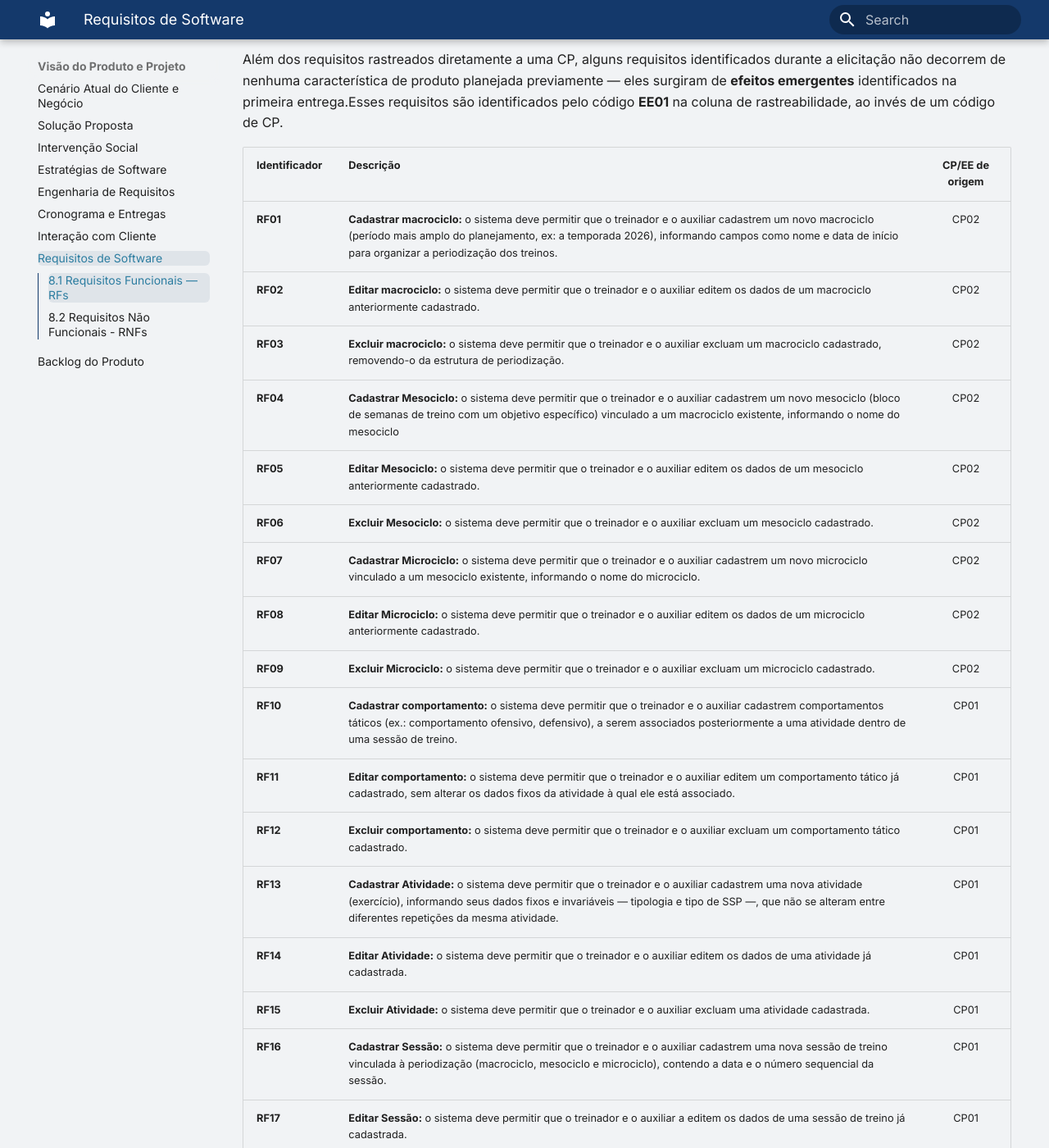
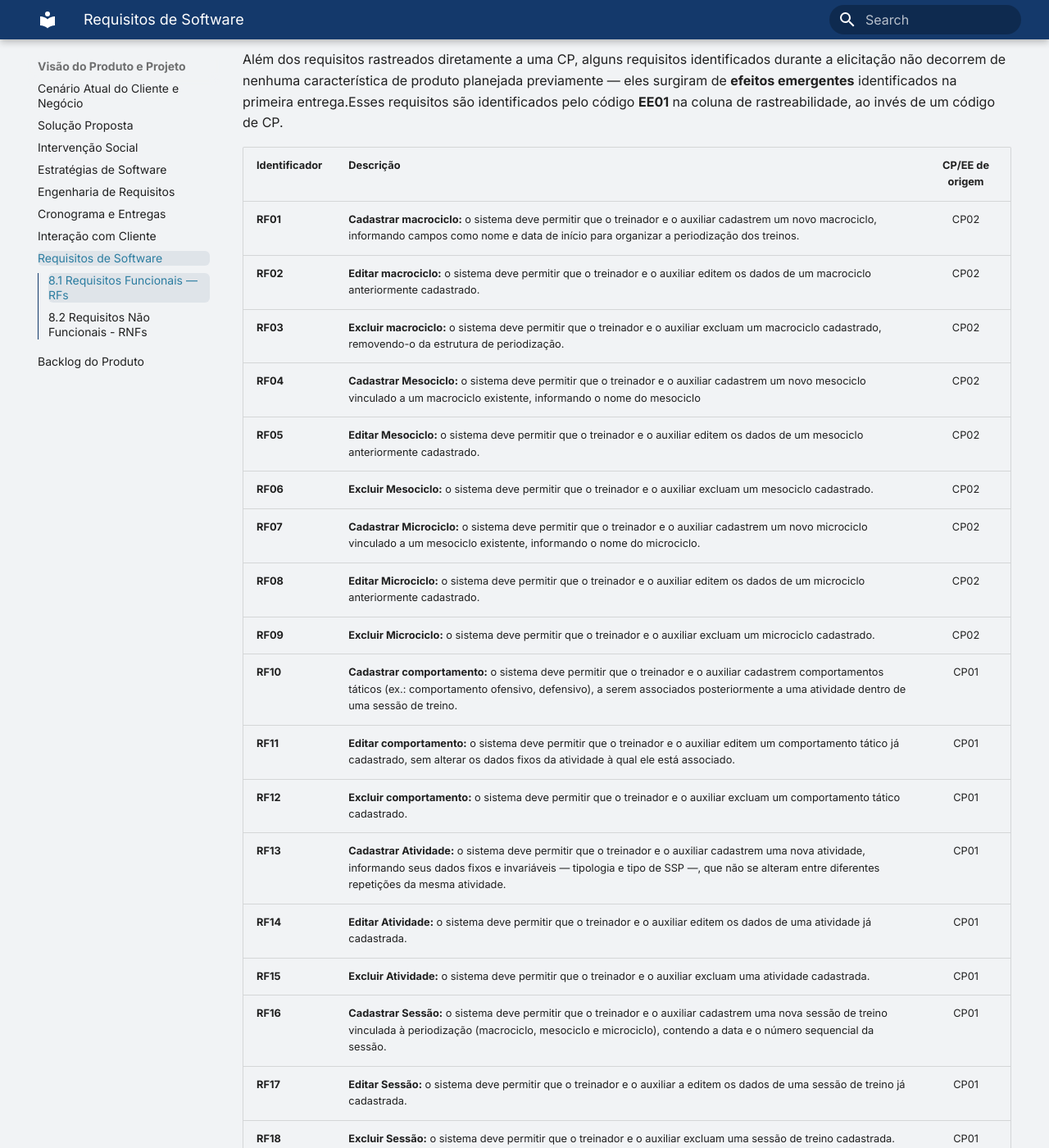
Before and after one commit to mdsreq-fga-unb/REQ-2026.2-T01-FutBoard, an MkDocs documentation site: the page built from docs/visao-produto/Requisitos-de-Software.md, in a window 1280 px wide and 1400 px high, scrolled down 487 px. Shown: the whole window at 82% size. Built offline with MkDocs 1.6.1 and Material for MkDocs 9.7.7, drawn with Linux system fonts in a browser that asks for light colours; some of the changed text lies outside the part shown.

Commit message:
docs: corrige erros de escrita nos RF32 e RF33

```diff
--- a/docs/visao-produto/Requisitos-de-Software.md
+++ b/docs/visao-produto/Requisitos-de-Software.md
@@ -14,10 +14,10 @@
 
 | Identificador | Descrição                                                                                                                                                                                                                                                                                                                                                                                          | CP/EE de origem |
 | :--- |:---------------------------------------------------------------------------------------------------------------------------------------------------------------------------------------------------------------------------------------------------------------------------------------------------------------------------------------------------------------------------------------------------|:---------------:|
-| **RF01** | **Cadastrar macrociclo:** o sistema deve permitir que o treinador e o auxiliar cadastrem um novo macrociclo (período mais amplo do planejamento, ex: a temporada 2026), informando campos como nome e data de início para organizar a periodização dos treinos.                                                                                                                                    |      CP02       |
+| **RF01** | **Cadastrar macrociclo:** o sistema deve permitir que o treinador e o auxiliar cadastrem um novo macrociclo, informando campos como nome e data de início para organizar a periodização dos treinos.                                                                                                                                                                                               |      CP02       |
 | **RF02** | **Editar macrociclo:** o sistema deve permitir que o treinador e o auxiliar editem os dados de um macrociclo anteriormente cadastrado.                                                                                                                                                                                                                                                             |      CP02       |
 | **RF03** | **Excluir macrociclo:** o sistema deve permitir que o treinador e o auxiliar excluam um macrociclo cadastrado, removendo-o da estrutura de periodização.                                                                                                                                                                                                                                           |      CP02       |
-| **RF04** | **Cadastrar Mesociclo:** o sistema deve permitir que o treinador e o auxiliar cadastrem um novo mesociclo (bloco de semanas de treino com um objetivo específico) vinculado a um macrociclo existente, informando o nome do mesociclo                                                                                                                                                              |      CP02       |
+| **RF04** | **Cadastrar Mesociclo:** o sistema deve permitir que o treinador e o auxiliar cadastrem um novo mesociclo vinculado a um macrociclo existente, informando o nome do mesociclo                                                                                                                                                                                                                      |      CP02       |
 | **RF05** | **Editar Mesociclo:**  o sistema deve permitir que o treinador e o auxiliar editem os dados de um mesociclo anteriormente cadastrado.                                                                                                                                                                                                                                                              |      CP02       |
 | **RF06** | **Excluir Mesociclo:** o sistema deve permitir que o treinador e o auxiliar excluam um mesociclo cadastrado.                                                                                                                                                                                                                                                                                       |      CP02       |
 | **RF07** | **Cadastrar Microciclo:** o sistema deve permitir que o treinador e o auxiliar cadastrem um novo microciclo vinculado a um mesociclo existente, informando o nome do microciclo.                                                                                                                                                                                                                   |      CP02       |
@@ -26,12 +26,12 @@
 | **RF10** | **Cadastrar comportamento:** o sistema deve permitir que o treinador e o auxiliar cadastrem comportamentos táticos (ex.: comportamento ofensivo, defensivo), a serem associados posteriormente a uma atividade dentro de uma sessão de treino.                                                                                                                                                     |      CP01       |
 | **RF11** | **Editar comportamento:** o sistema deve permitir que o treinador e o auxiliar editem um comportamento tático já cadastrado, sem alterar os dados fixos da atividade à qual ele está associado.                                                                                                                                                                                                    |      CP01       |
 | **RF12** | **Excluir comportamento:** o sistema deve permitir que o treinador e o auxiliar excluam um comportamento tático cadastrado.                                                                                                                                                                                                                                                                        |      CP01       |
-| **RF13** | **Cadastrar Atividade:** o sistema deve permitir que o treinador e o auxiliar cadastrem uma nova atividade (exercício), informando seus dados fixos e invariáveis — tipologia e tipo de SSP —, que não se alteram entre diferentes repetições da mesma atividade.                                                                                                                                  |      CP01       |
+| **RF13** | **Cadastrar Atividade:** o sistema deve permitir que o treinador e o auxiliar cadastrem uma nova atividade, informando seus dados fixos e invariáveis — tipologia e tipo de SSP —, que não se alteram entre diferentes repetições da mesma atividade.                                                                                                                                              |      CP01       |
 | **RF14** | **Editar Atividade:** o sistema deve permitir que o treinador e o auxiliar editem os dados de uma atividade já cadastrada.                                                                                                                                                                                                                                                                         |      CP01       |
 | **RF15** | **Excluir Atividade:** o sistema deve permitir que o treinador e o auxiliar excluam uma atividade cadastrada.                                                                                                                                                                                                                                                                                      |      CP01       |
 | **RF16** | **Cadastrar Sessão:** o sistema deve permitir que o treinador e o auxiliar cadastrem uma nova sessão de treino vinculada à periodização (macrociclo, mesociclo e microciclo), contendo a data e o número sequencial da sessão.                                                                                                                                                                     |      CP01       |
 | **RF17** | **Editar Sessão:** o sistema deve permitir que o treinador e o auxiliar a editem os dados de uma sessão de treino já cadastrada.                                                                                                                                                                                                                                                                   |      CP01       |
-| **RF18** | **Excluir Sessão:** o sistema deve permitir que o treinador e o auxiliar excluam uma uma sessão de treino cadastrada.                                                                                                                                                                                                                                                                              |      CP01       |
+| **RF18** | **Excluir Sessão:** o sistema deve permitir que o treinador e o auxiliar excluam uma sessão de treino cadastrada.                                                                                                                                                                                                                                                                                  |      CP01       |
 | **RF19** | **Cadastrar atividade na biblioteca:** o sistema deve permitir que o treinador e o auxiliar cadastrem uma atividade diretamente na biblioteca de treinos, independentemente do cadastro de uma sessão específica, para que ela fique disponível para reutilização futura.                                                                                                                          |      CP01       |
 | **RF20** | **Editar atividade na biblioteca:** o sistema deve permitir que o treinador e o auxiliar editem uma atividade cadastrada na biblioteca de treinos.                                                                                                                                                                                                                                                 |      CP01       |
 | **RF21** | **Excluir atividade na biblioteca:** o sistema deve permitir que o treinador e o auxiliar excluam uma atividade cadastrada na biblioteca de treinos.                                                                                                                                                                                                                                               |      CP01       |
@@ -45,8 +45,8 @@
 | **RF29** | **Fazer login:** o sistema deve permitir que o treinador e o auxiliar se autentiquem na aplicação a partir de um login e senha geral de acesso.                                                                                                                                                                                                                                                    |      CP05       |
 | **RF30** | **Anexar imagem à atividade:** O sistema deve permitir que o treinador e o auxiliar anexem uma imagem a uma atividade cadastrada na biblioteca, exibindo-a junto a atividade na biblioteca e nas sessões de treino em que ele for incluído.                                                                                                                                                        |      CP01       |
 | **RF31** | **Registrar pontuação da atividade :** O sistema deve permitir que o treinador e o auxiliar registrem, para cada atividade de uma sessão, a pontuação planejada e a pontuação obtida em cada repetição.                                                                                                                                                                                            |      CP03       |
-| **RF32** | **Consultar desempenho do atleta:** o sistema deve permitir que o treinador e auxiliar consultem os dados quantitativos de desempenho do atleta (ex: scout de jogo).                                                                                                                                                                                                                               |      CP03       |
-| **RF33** | **Gerar análise textual do conteúdo do treino :** o sistema deve permitir que o treinador e auxiliar gerem análises textuais (insights) com no máximo 300 caracteres sobre os gráficos e dados cadastrados, utilizando integração com inteligência artificial.                                                                                                                                     |      CP03       |
+| **RF32** | **Consultar desempenho do atleta:** o sistema deve permitir que o treinador e o auxiliar consultem os dados quantitativos de desempenho do atleta (ex: scout de jogo).                                                                                                                                                                                                                             |      CP03       |
+| **RF33** | **Gerar análise textual do conteúdo do treino :** o sistema deve permitir que o treinador e o auxiliar gerem análises textuais (insights) com no máximo 300 caracteres sobre os gráficos e dados cadastrados, utilizando integração com inteligência artificial.                                                                                                                                   |      CP03       |
 | **RF34** | **Cadastrar Momento do Jogo:** o sistema deve permitir que o treinador e o auxiliar associem a uma atividade, de forma opcional, o momento de jogo trabalhado (ex: ataque, defesa, transição). Esse campo só é preenchido quando a atividade tiver um foco específico nesse critério — atividades que contemplam todos os momentos de jogo, sem um foco definido, podem ficar sem essa associação. |      CP01       |
 | **RF35** | **Editar Momento do Jogo:** o sistema deve permitir que o treinador e o auxiliar editem um momento de jogo já associado a uma atividade.                                                                                                                                                                                                                                                           |      CP01       |
 | **RF36** | **Excluir Momento do Jogo:** o sistema deve permitir que o treinador e o auxiliar excluam um momento de jogo associado a uma atividade.                                                                                                                                                                                                                                                            |      CP01       |
```
